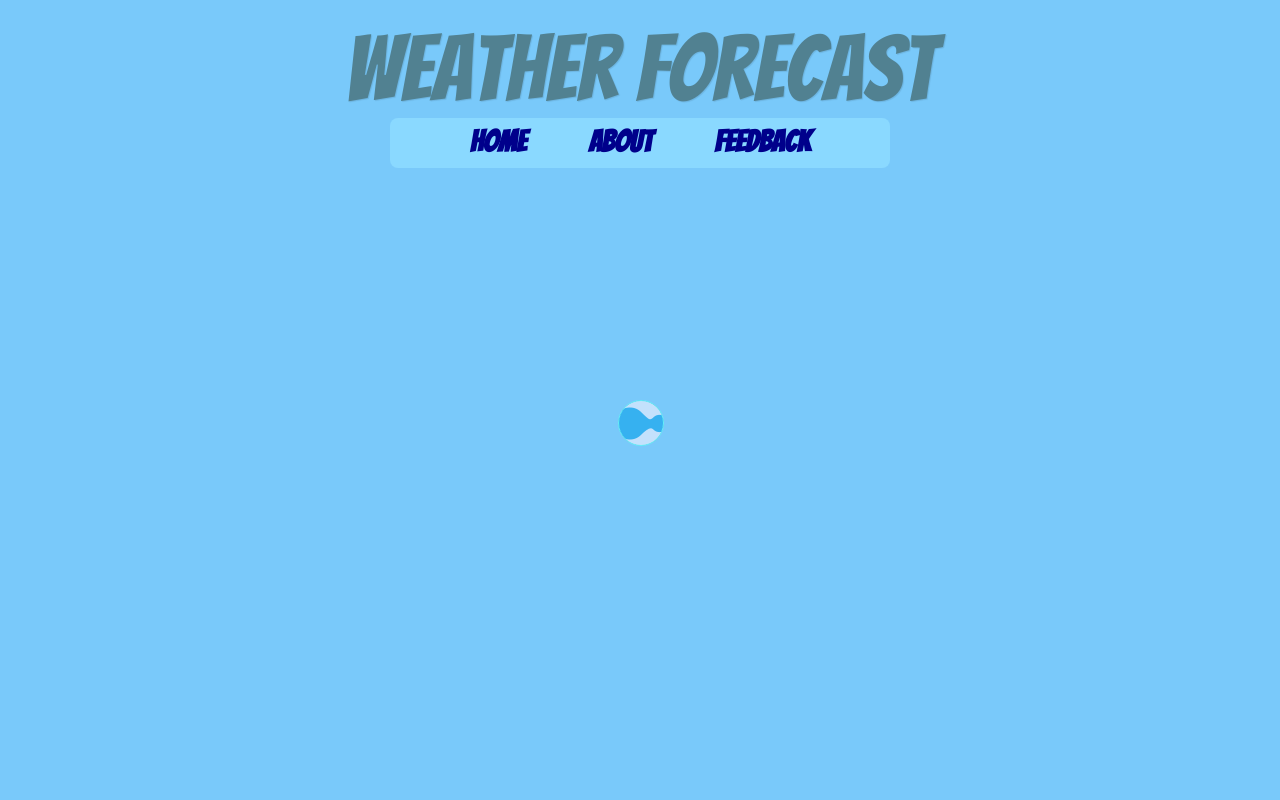
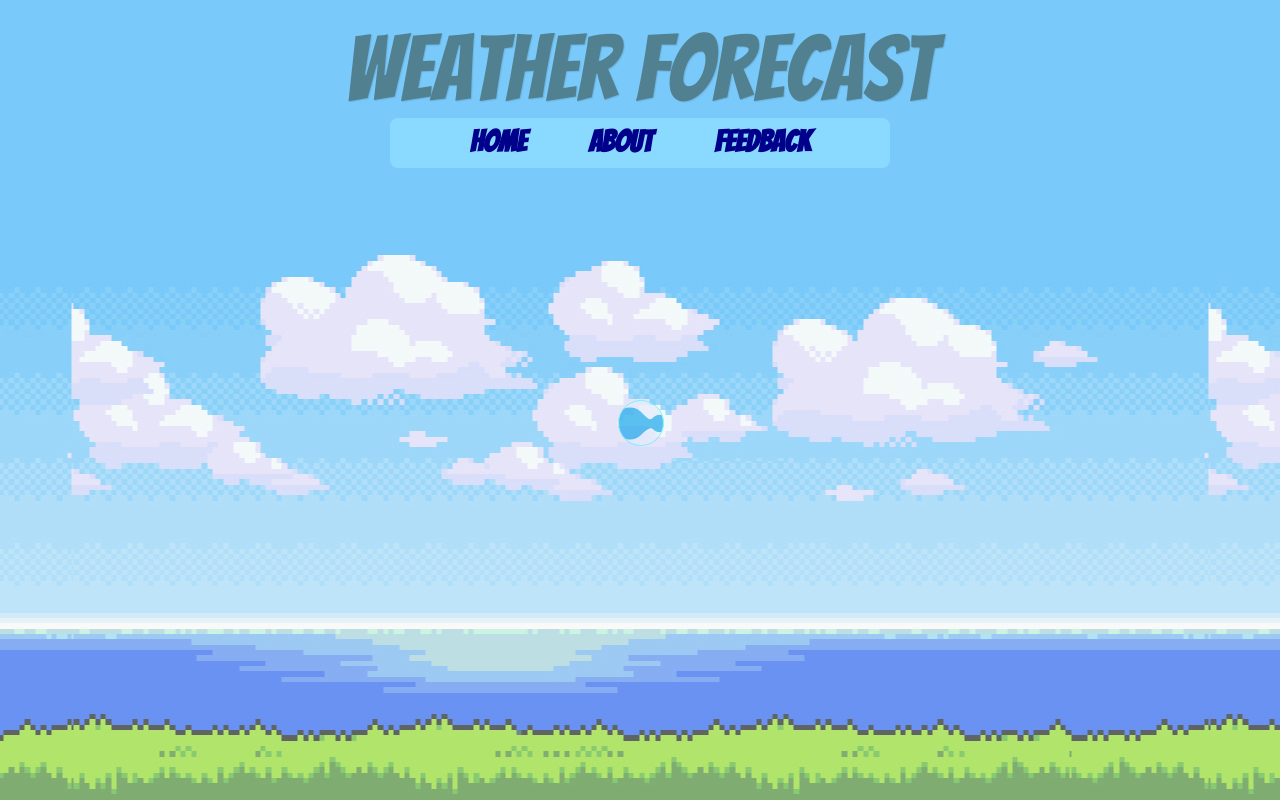
Before and after one commit to filchagova/fatality, a plain HTML site: page index.html in a window 1280 px wide. Drawn offline with nearby package versions, Linux system fonts and the light colour scheme.

Commit message:
Update styles.css

```diff
--- a/assets/css/styles.css
+++ b/assets/css/styles.css
@@ -8,7 +8,7 @@ html {
 }
 body {
   font-family: 'Bangers', cursive;
-  background: url('../img/background.jpg') #79c9fa center bottom repeat-x;
+  background: url('../images/background.jpg') #79c9fa center bottom repeat-x;
   height: 100%;
   min-height: 100%;
 }
```
